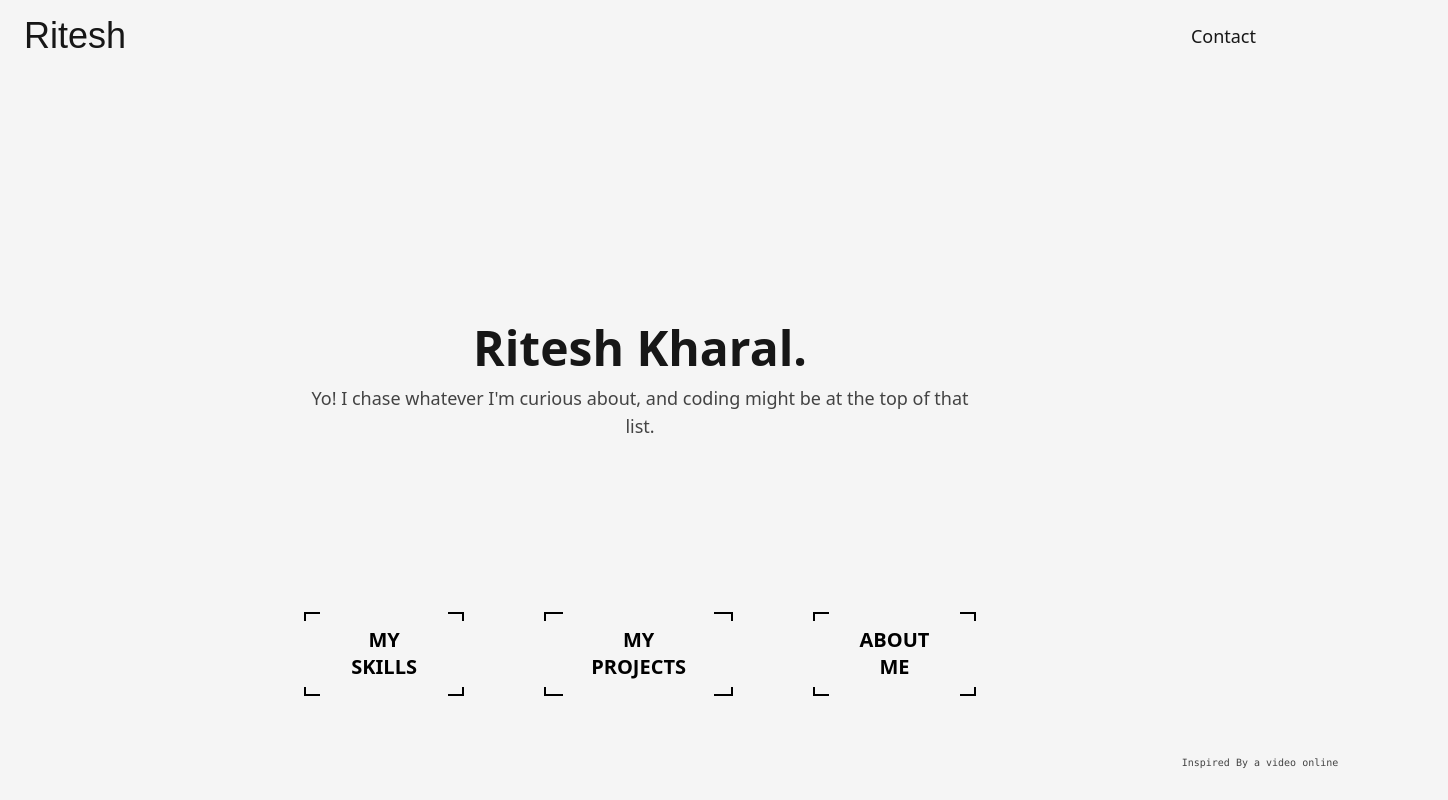
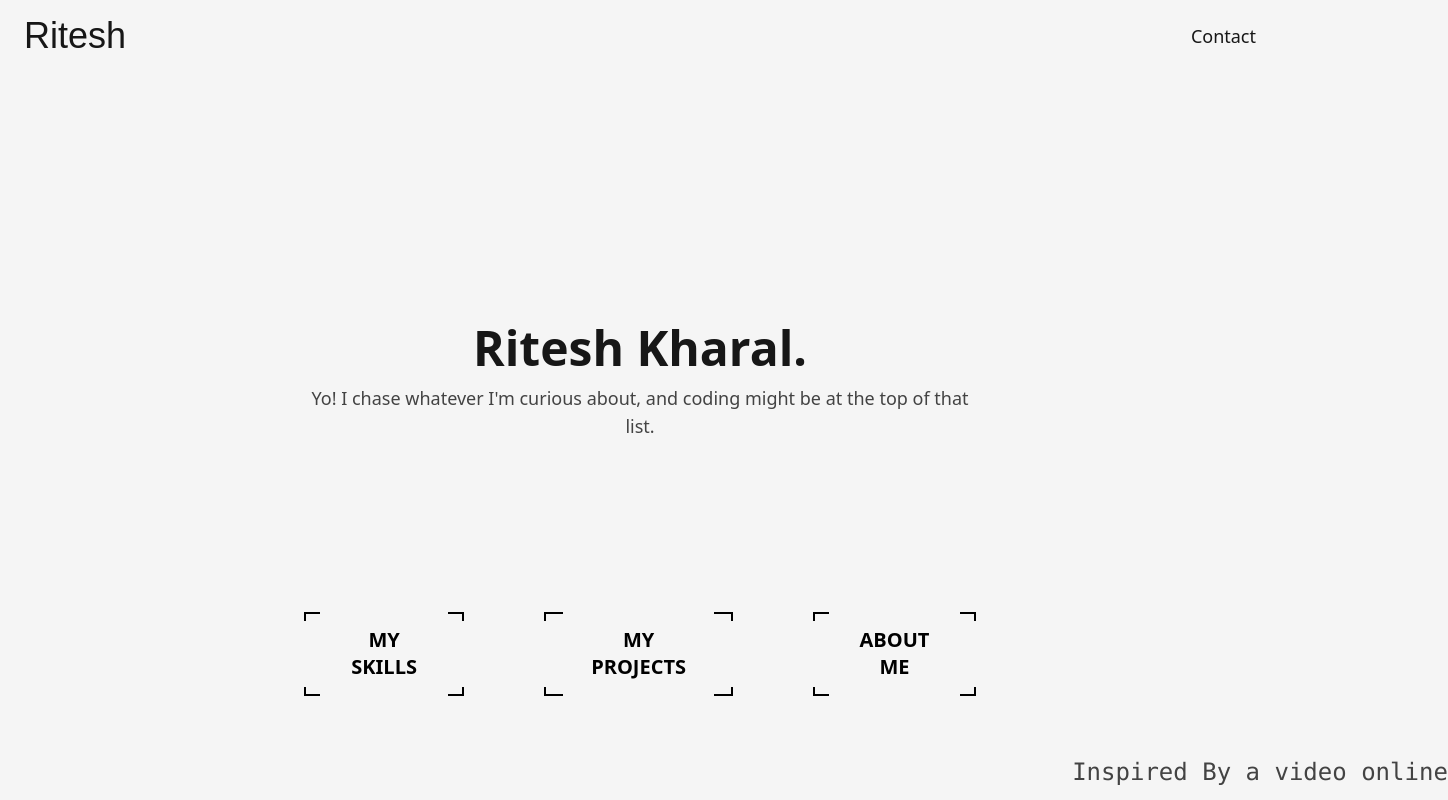
Before and after one commit to RiteshKharal/Portfolio, a Next.js app in the folder portfolio/: page / in a window 1280 px wide. Shown: the top 800 px of the page, 1448 px wide, since content can reach past the window. Built offline with nearby package versions, Linux system fonts and the light colour scheme; a web font is replaced by a local one.

Commit message:
Uhhh did this work :)

```diff
--- a/portfolio/app/page.tsx
+++ b/portfolio/app/page.tsx
@@ -21,22 +21,12 @@ export default function Home() {
   </p>
 
   <div className="relative top-[140px] flex gap-20 justify-center text-2xl">
-    {/* <a href="#skills" className="px-5 py-2 rounded-xl bg-neutral-200 shadow hover:scale-105 transition">
-      Skills
-    </a>
-    <a href="#projects" className="px-5 py-2 rounded-xl bg-neutral-200 shadow hover:scale-105 transition">
-      Projects
-    </a>
-    <a href="#experience" className="px-5 py-2 rounded-xl bg-neutral-200 shadow hover:scale-105 transition">
-      Experience
-    </a> */}
-
 
         <Animatedbtn1 btntext='My Skills' sendto={'#skills'}/>
         <Animatedbtn1 btntext='My Projects' sendto={'#projects'}/>
         <Animatedbtn1 btntext='About Me' sendto={'#about'}/>
 
-        <p className='text-[10px] translate-x-[620px] translate-y-36 inline-block absolute opacity-80 font-mono cursor-pointer' title='Barely rememberd the theme But Liked the blurry pic in my head'>Inspired By a video online</p>
+        <p className='text-2.5 translate-x-[620px] translate-y-36 inline-block absolute opacity-80 font-mono cursor-pointer' title='Barely rememberd the theme But Liked the blurry pic in my head'>Inspired By a video online</p>
 
   </div>
 </section>
```
